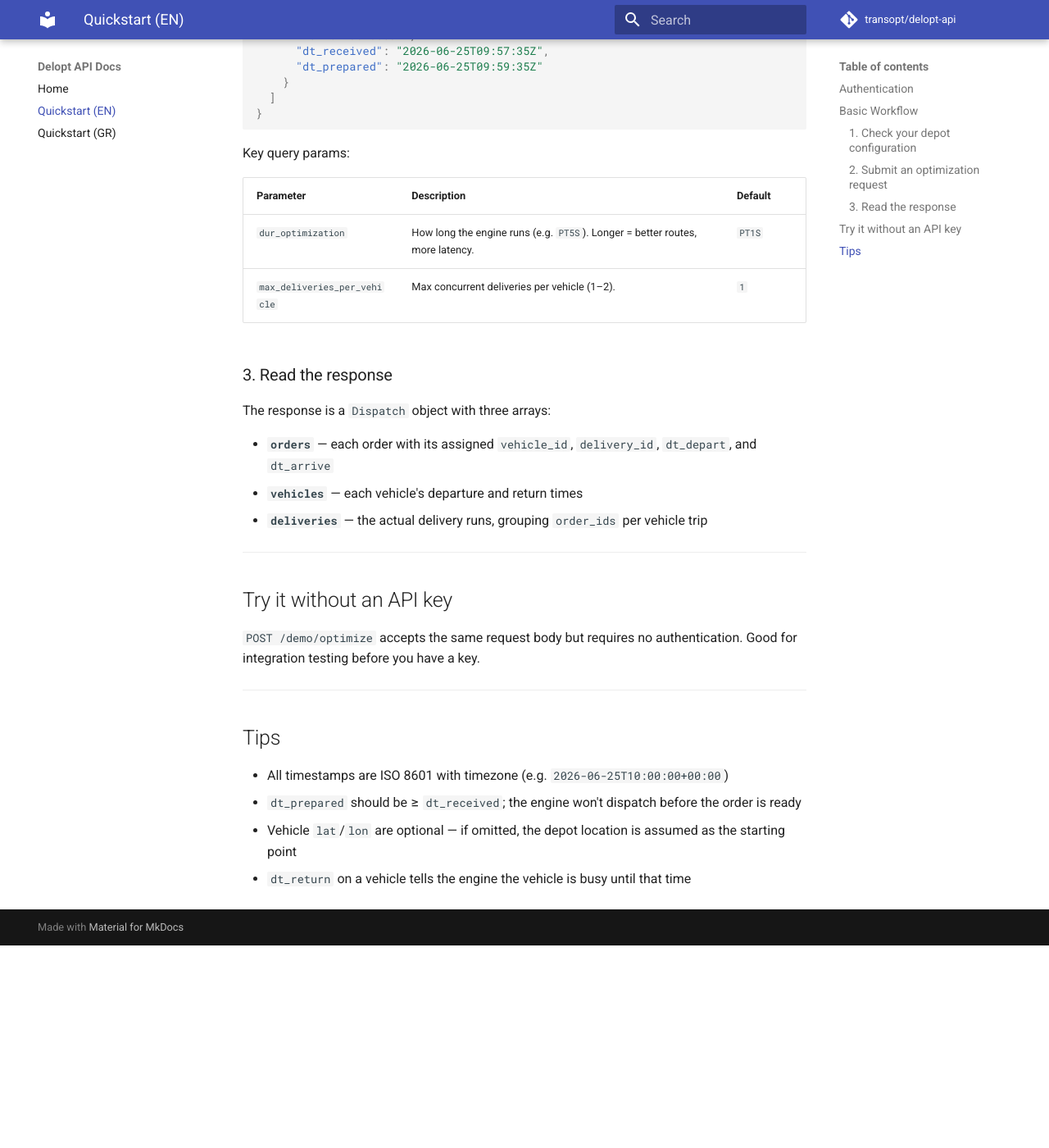
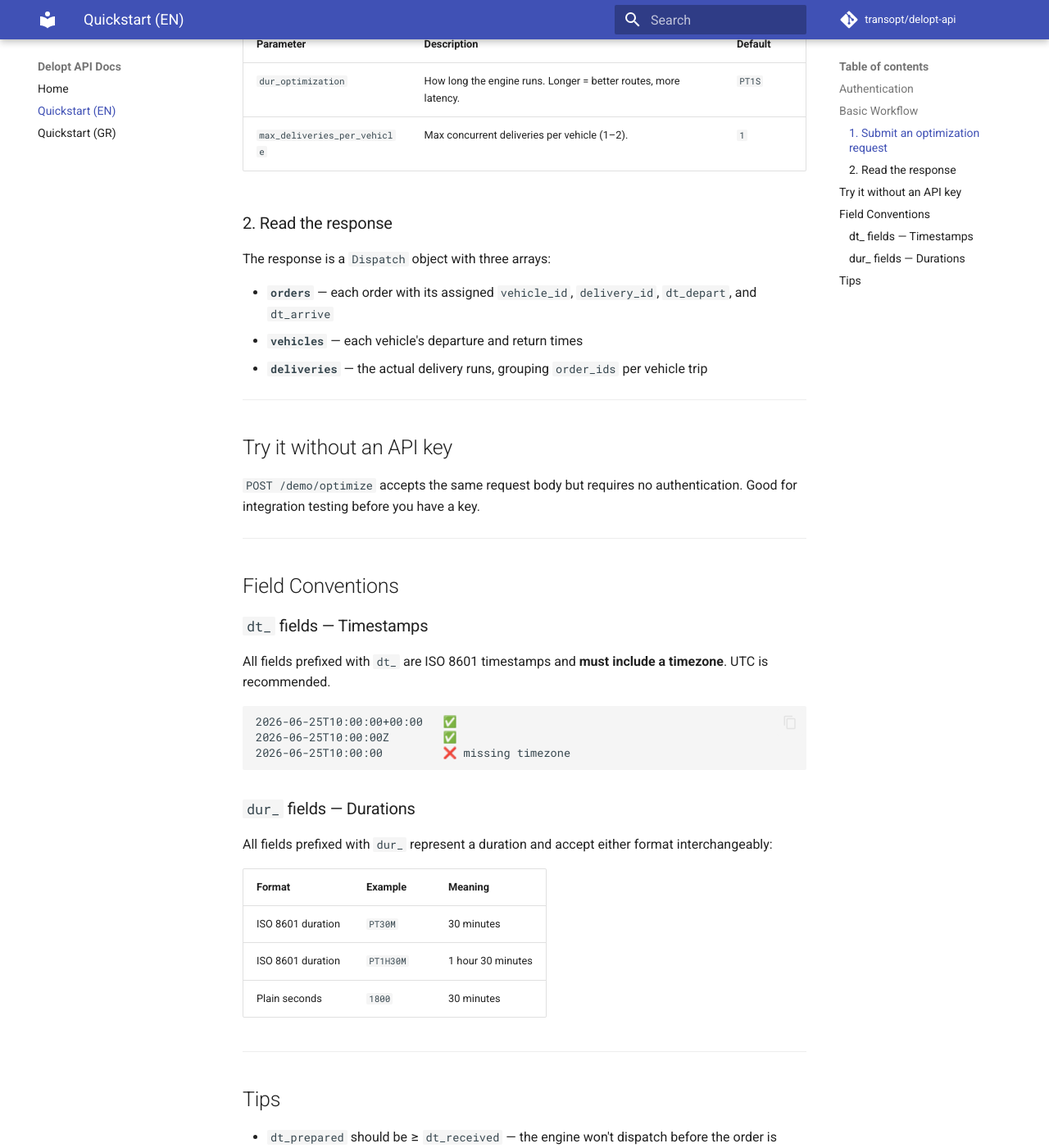
Before and after one commit to transopt/delopt-api-docs, an MkDocs documentation site: the page built from docs/quickstart.md, in a window 1280 px wide and 1400 px high, scrolled down 986 px. Shown: the whole window at 82% size. Built offline with MkDocs 1.6.1 and Material for MkDocs 9.7.7, drawn with Linux system fonts in a browser that asks for light colours; comment, search, counter and statistics services are not loaded; before the commit the page ends 2139 px from its top, so only the background shows below that; some of the changed text lies outside the part shown.

Commit message:
Refactor quickstart documentation to streamline workflow steps and add field conventions for timestamps and durations

````diff
--- a/docs/quickstart.md
+++ b/docs/quickstart.md
@@ -14,15 +14,7 @@ Contact `support@transopt.io` to get one.
 
 ## Basic Workflow
 
-### 1. Check your depot configuration
-
-```
-GET /depots/
-```
-
-Returns your depot(s) — note the `depot_location` (lat/lon) and your `max_vehicles` limit. You'll need the depot coordinates for the next step.
-
-### 2. Submit an optimization request
+### 1. Submit an optimization request
 
 ```
 POST /optimize
@@ -54,10 +46,10 @@ Key query params:
 
 | Parameter | Description | Default |
 |---|---|---|
-| `dur_optimization` | How long the engine runs (e.g. `PT5S`). Longer = better routes, more latency. | `PT1S` |
+| `dur_optimization` | How long the engine runs. Longer = better routes, more latency. | `PT1S` |
 | `max_deliveries_per_vehicle` | Max concurrent deliveries per vehicle (1–2). | `1` |
 
-### 3. Read the response
+### 2. Read the response
 
 The response is a `Dispatch` object with three arrays:
 
@@ -73,9 +65,32 @@ The response is a `Dispatch` object with three arrays:
 
 ---
 
+## Field Conventions
+
+### `dt_` fields — Timestamps
+
+All fields prefixed with `dt_` are ISO 8601 timestamps and **must include a timezone**. UTC is recommended.
+
+```
+2026-06-25T10:00:00+00:00   ✅
+2026-06-25T10:00:00Z        ✅
+2026-06-25T10:00:00         ❌ missing timezone
+```
+
+### `dur_` fields — Durations
+
+All fields prefixed with `dur_` represent a duration and accept either format interchangeably:
+
+| Format | Example | Meaning |
+|---|---|---|
+| ISO 8601 duration | `PT30M` | 30 minutes |
+| ISO 8601 duration | `PT1H30M` | 1 hour 30 minutes |
+| Plain seconds | `1800` | 30 minutes |
+
+---
+
 ## Tips
 
-- All timestamps are ISO 8601 with timezone (e.g. `2026-06-25T10:00:00+00:00`)
-- `dt_prepared` should be ≥ `dt_received`; the engine won't dispatch before the order is ready
+- `dt_prepared` should be ≥ `dt_received` — the engine won't dispatch before the order is ready
 - Vehicle `lat`/`lon` are optional — if omitted, the depot location is assumed as the starting point
 - `dt_return` on a vehicle tells the engine the vehicle is busy until that time
````
Also changed, not shown: docs/quickstart-el.md (+27 -12 lines).
